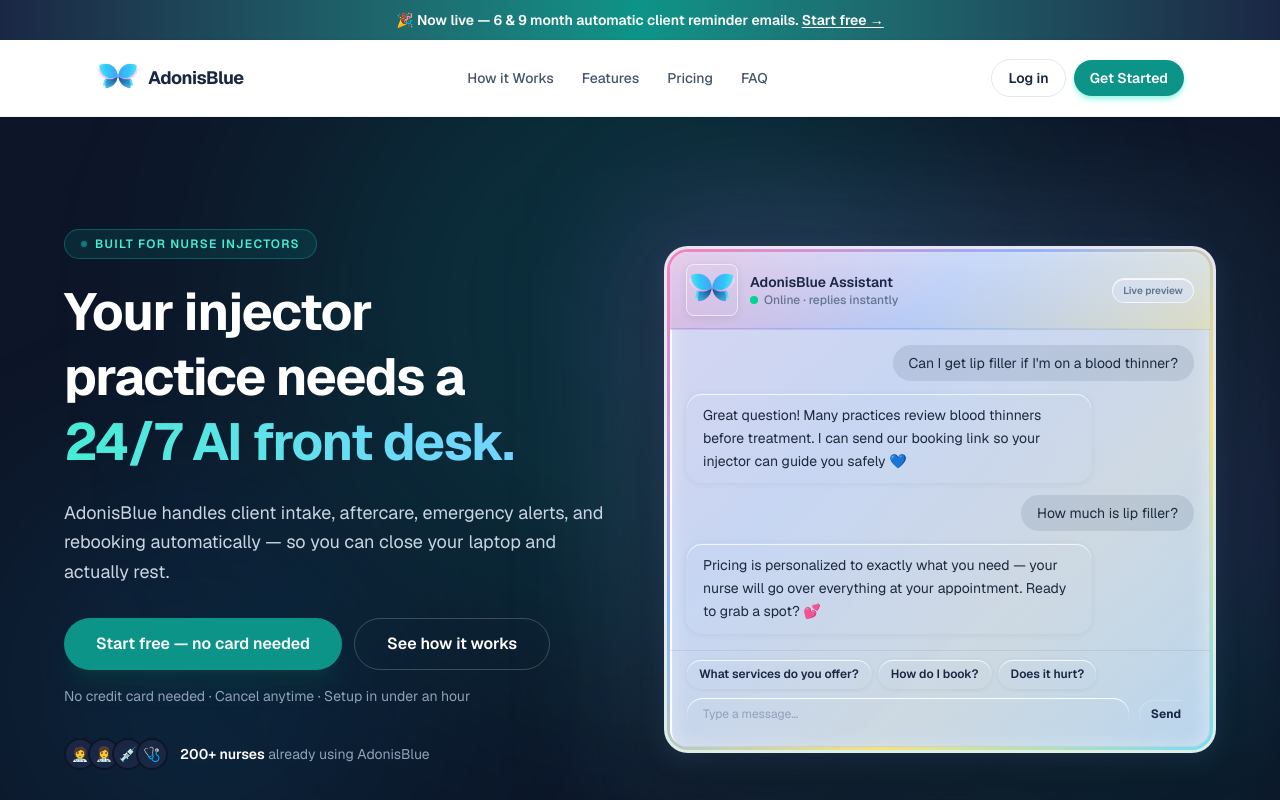
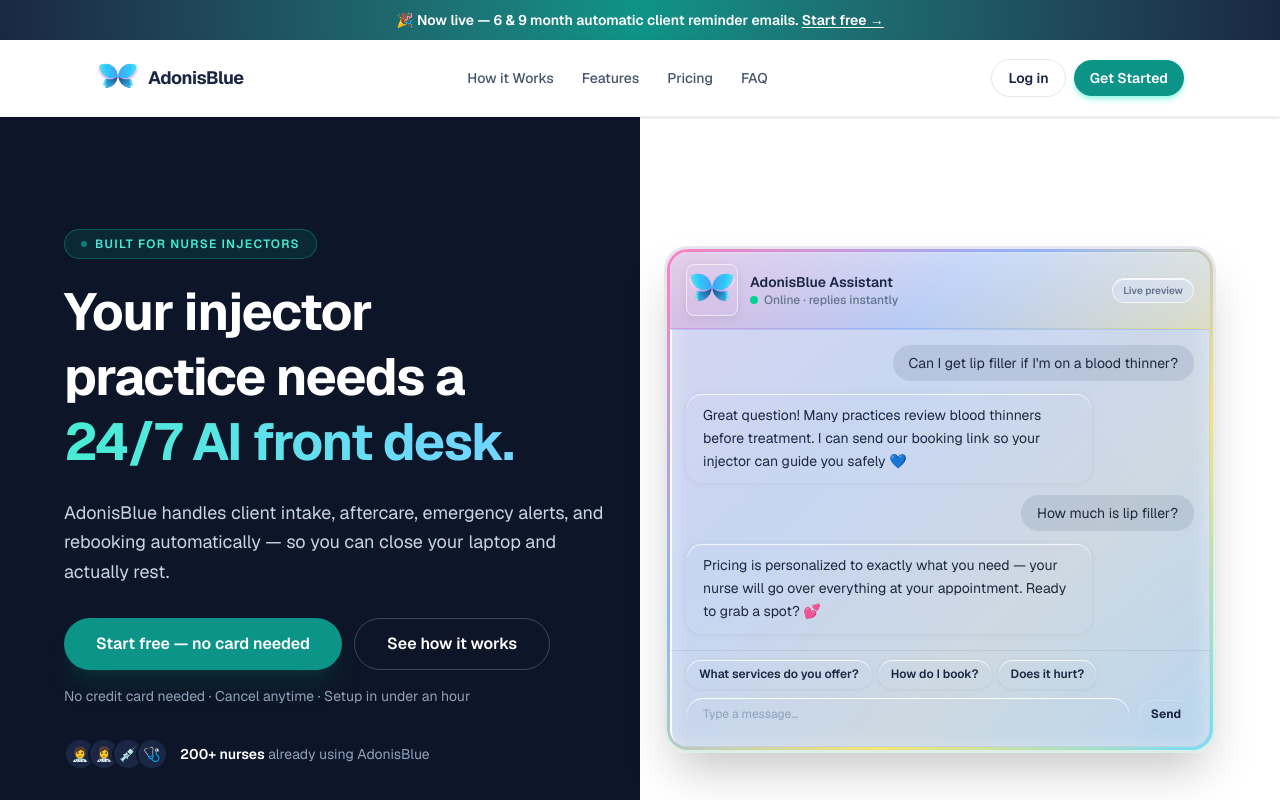
Before and after one commit to M316-mar/AdonisBlue, a Next.js app: page / in a window 1280 px wide. Shown: the top 800 px of the page. Built offline with nearby package versions, Linux system fonts and the light colour scheme; no server answers; a web font is replaced by a local one.

Commit message:
Hero section: clean 50/50 dark/white split background

```diff
--- a/app/page.tsx
+++ b/app/page.tsx
@@ -112,12 +112,7 @@ export default function Home() {
       <main>
 
         {/* ── HERO — dark navy like Firefly ── */}
-        <section className="relative overflow-hidden bg-[#0d1628] px-4 py-16 sm:px-6 sm:py-20 lg:px-8 lg:py-28">
-          <div className="pointer-events-none absolute inset-0" aria-hidden>
-            <div className="absolute -top-40 left-1/2 h-[700px] w-[700px] -translate-x-1/2 rounded-full bg-teal-500/15 blur-[120px]" />
-            <div className="absolute bottom-0 left-0 h-[400px] w-[400px] rounded-full bg-sky-500/10 blur-[100px]" />
-            <div className="absolute right-0 top-1/3 h-[300px] w-[300px] rounded-full bg-purple-500/10 blur-[80px]" />
-          </div>
+        <section className="relative overflow-hidden px-4 py-16 sm:px-6 sm:py-20 lg:px-8 lg:py-28" style={{ background: "linear-gradient(to right, #0d1628 50%, #ffffff 50%)" }}>
           <div className="relative mx-auto grid max-w-6xl gap-12 lg:grid-cols-2 lg:items-center">
             <div>
               <div className="mb-5 inline-flex items-center gap-2 rounded-full border border-teal-400/30 bg-teal-400/10 px-4 py-1.5">
@@ -151,9 +146,8 @@ export default function Home() {
             </div>
             {/* Aurora glass chat widget preview */}
             <div className="relative">
-              <div className="absolute -inset-6 rounded-3xl bg-gradient-to-br from-purple-400/25 via-sky-300/15 to-teal-400/20 blur-3xl" aria-hidden />
               {/* Outer gradient background */}
-              <div className="relative overflow-hidden rounded-3xl" style={{ background: "linear-gradient(180deg, #e8e4f0 0%, #e2ecea 50%, #ddeee6 100%)", padding: "3px", boxShadow: "0 24px 64px rgba(0,0,0,0.45), 0 8px 24px rgba(120,165,255,0.18)" }}>
+              <div className="relative overflow-hidden rounded-3xl shadow-2xl" style={{ background: "linear-gradient(180deg, #e8e4f0 0%, #e2ecea 50%, #ddeee6 100%)", padding: "3px" }}>
                 {/* Glass panel */}
                 <div className="overflow-hidden rounded-[calc(1.5rem-3px)]" style={{
                   background: [
```
